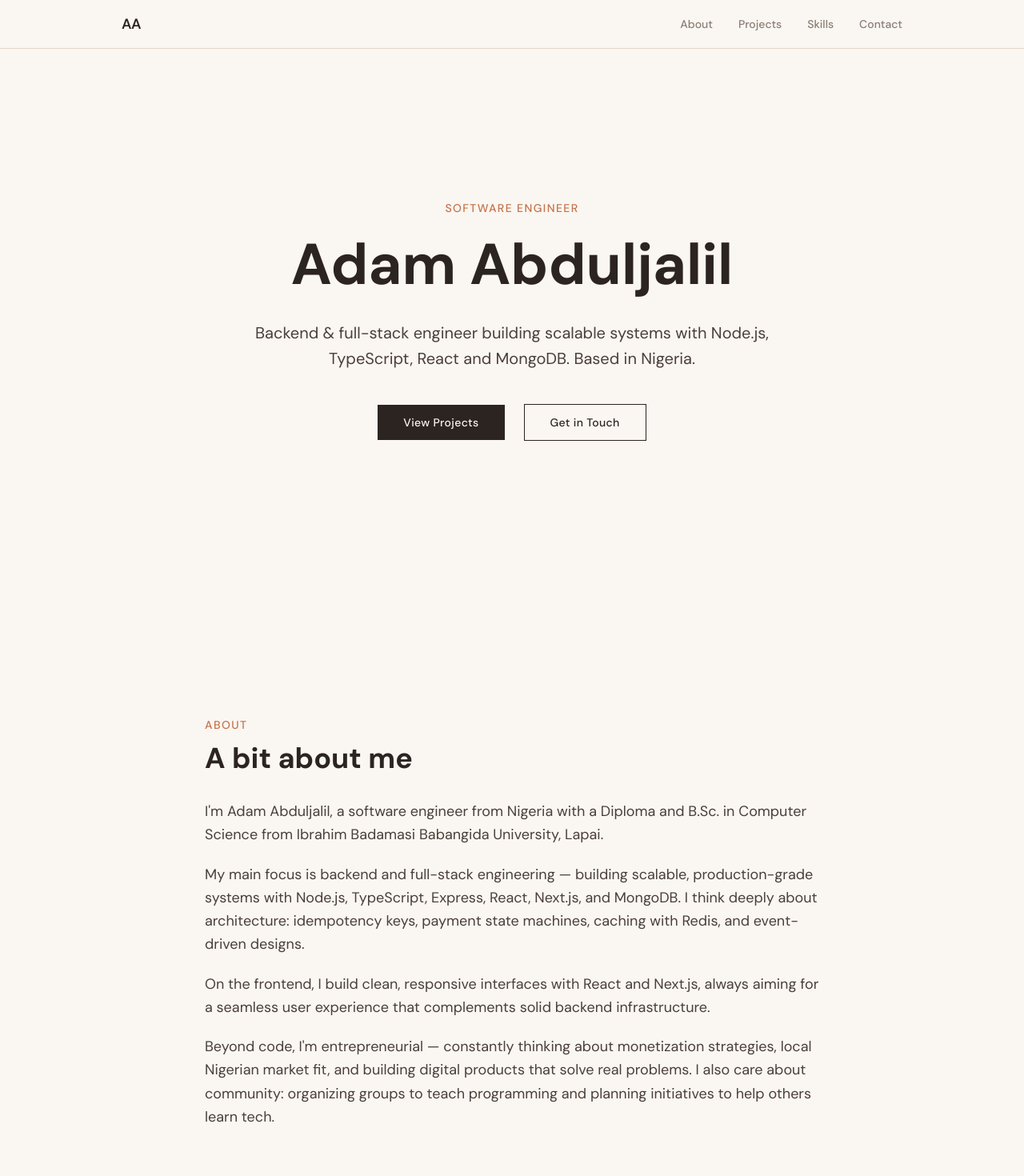
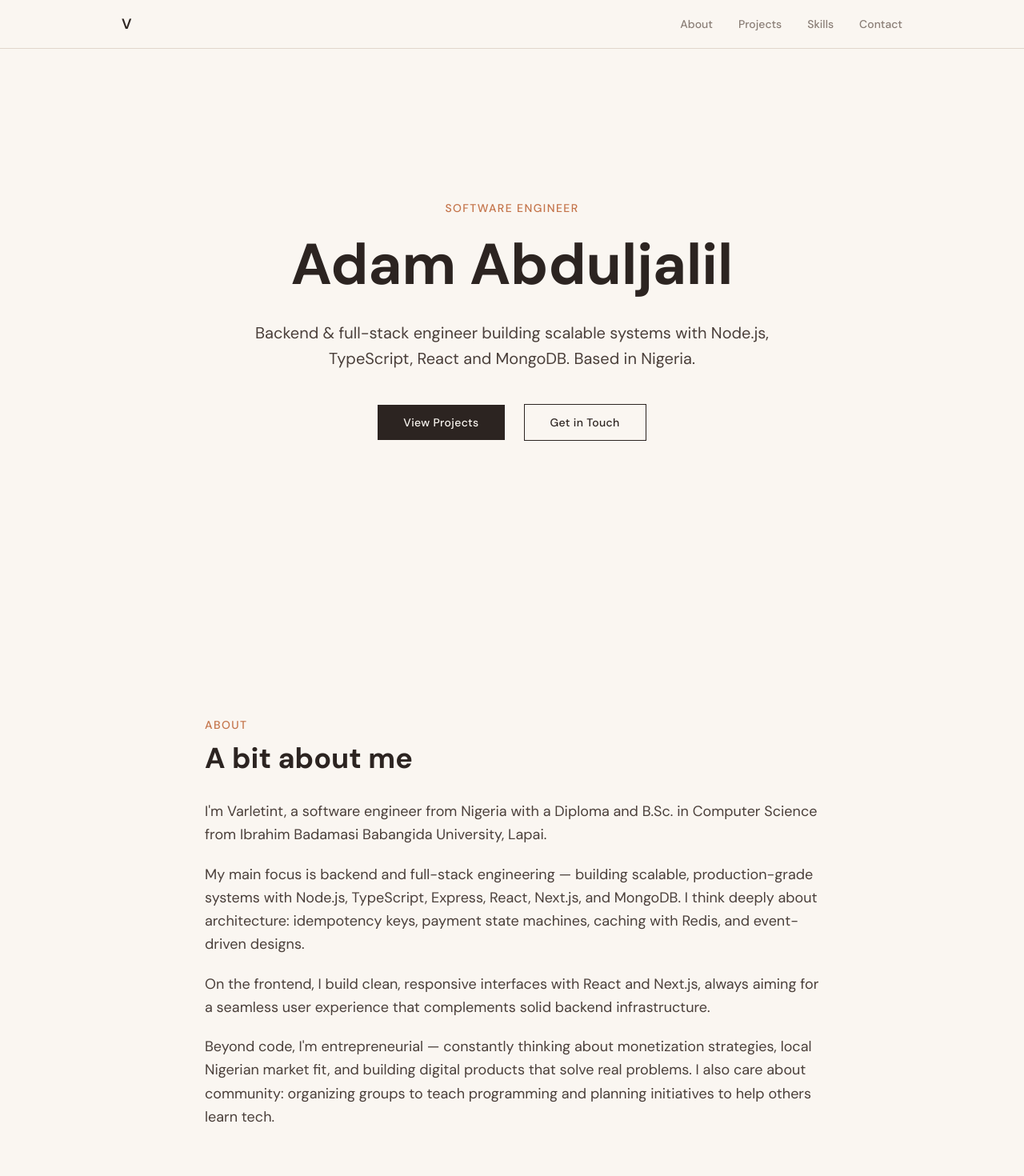
Before and after one commit to varletint/portfolio-3, a React (Vite) app: page / in a window 1280 px wide. Shown: the top 1470 px of the page at 80% size. Built offline with nearby package versions, Linux system fonts and the light colour scheme.

Commit message:
generate

```diff
--- a/src/components/About.tsx
+++ b/src/components/About.tsx
@@ -10,8 +10,8 @@ const About = () => {
         </h2>
         <div className='space-y-5 text-espresso-light leading-relaxed text-base md:text-lg'>
           <p>
-            I'm Adam Abduljalil, a software engineer from Nigeria with a Diploma
-            and B.Sc. in Computer Science from Ibrahim Badamasi Babangida
+            I'm Varletint, a software engineer from Nigeria with a Diploma and
+            B.Sc. in Computer Science from Ibrahim Badamasi Babangida
             University, Lapai.
           </p>
           <p>
--- a/src/components/Footer.tsx
+++ b/src/components/Footer.tsx
@@ -1,8 +1,8 @@
 const Footer = () => {
   return (
-    <footer className="py-6 px-6 border-t border-border">
-      <div className="max-w-5xl mx-auto flex items-center justify-between text-xs text-muted">
-        <span>© {new Date().getFullYear()} Adam Abduljalil</span>
+    <footer className='py-6 px-6 border-t border-border'>
+      <div className='max-w-5xl mx-auto flex items-center justify-between text-xs text-muted'>
+        <span>© {new Date().getFullYear()} Varletint</span>
         <span>Built with React & Tailwind CSS</span>
       </div>
     </footer>
--- a/src/components/Navbar.tsx
+++ b/src/components/Navbar.tsx
@@ -12,7 +12,7 @@ const Navbar = () => {
         <a
           href='#'
           className='text-lg font-semibold text-espresso tracking-tight'>
-          AA
+          V
         </a>
         <ul className='flex gap-8'>
           {links.map((link) => (
```
